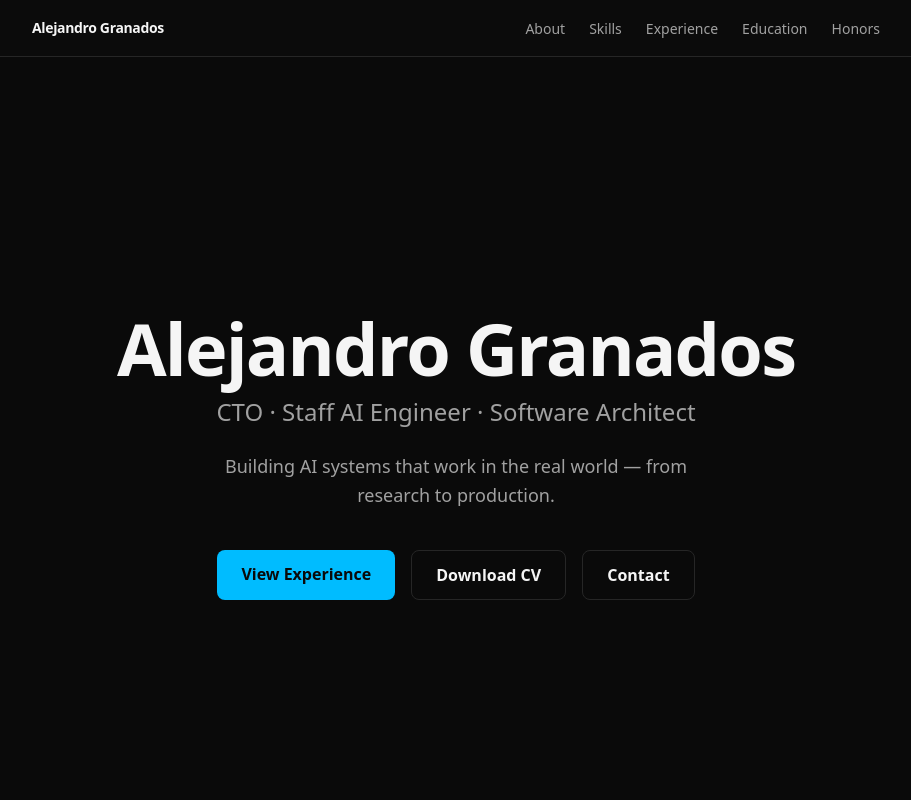
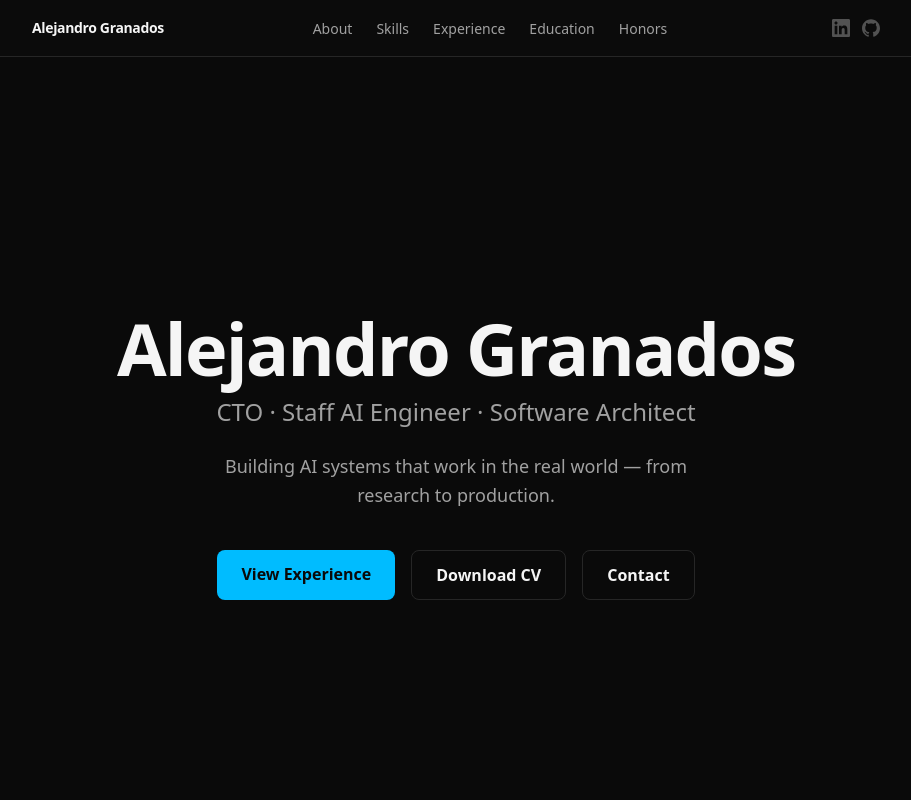
Before and after one commit to agranadosb/agranadosb-portfolio, a React (Vite) app: page / in a window 1280 px wide. Shown: the top 800 px of the page, without its empty margins (184-1095 px from the left). Built offline with nearby package versions, Linux system fonts and the light colour scheme.

Commit message:
feat: add social links for LinkedIn and GitHub in Nav component

```diff
--- a/src/components/Nav.tsx
+++ b/src/components/Nav.tsx
@@ -1,6 +1,7 @@
 import { DesktopNavLinks } from "@/components/DesktopNavLinks";
 import { MobileMenuPanel } from "@/components/MobileMenuPanel";
 import { MobileMenuToggle } from "@/components/MobileMenuToggle";
+import { GitHubLink, LinkedInLink } from "@/components/SocialLinks";
 import { useMobileMenu } from "@/components/useMobileMenu";
 
 const NAV_LINKS = [
@@ -26,6 +27,11 @@
 
         <DesktopNavLinks links={NAV_LINKS} />
 
+        <div className="hidden md:flex items-center gap-3 ml-4">
+          <LinkedInLink />
+          <GitHubLink />
+        </div>
+
         <MobileMenuToggle open={open} controls={menuId} onToggle={toggle} />
       </nav>
 
--- /dev/null
+++ b/src/components/SocialLinks.tsx
@@ -0,0 +1,45 @@
+export function LinkedInLink() {
+  return (
+    <a
+      href="https://www.linkedin.com/in/alejandro-granados-ba%C3%B1uls-011010148/"
+      target="_blank"
+      rel="noopener noreferrer"
+      className="text-ink-muted hover:text-ink-primary transition-colors"
+    >
+      <span className="sr-only">LinkedIn</span>
+      <svg
+        xmlns="http://www.w3.org/2000/svg"
+        width="18"
+        height="18"
+        viewBox="0 0 24 24"
+        fill="currentColor"
+        aria-hidden="true"
+      >
+        <path d="M20.447 20.452h-3.554v-5.569c0-1.328-.027-3.037-1.852-3.037-1.853 0-2.136 1.445-2.136 2.939v5.667H9.351V9h3.414v1.561h.046c.477-.9 1.637-1.85 3.37-1.85 3.601 0 4.267 2.37 4.267 5.455v6.286zM5.337 7.433c-1.144 0-2.063-.926-2.063-2.065 0-1.138.92-2.063 2.063-2.063 1.14 0 2.064.925 2.064 2.063 0 1.139-.925 2.065-2.064 2.065zm1.782 13.019H3.555V9h3.564v11.452zM22.225 0H1.771C.792 0 0 .774 0 1.729v20.542C0 23.227.792 24 1.771 24h20.451C23.2 24 24 23.227 24 22.271V1.729C24 .774 23.2 0 22.222 0h.003z" />
+      </svg>
+    </a>
+  );
+}
+
+export function GitHubLink() {
+  return (
+    <a
+      href="https://github.com/agranadosb"
+      target="_blank"
+      rel="noopener noreferrer"
+      className="text-ink-muted hover:text-ink-primary transition-colors"
+    >
+      <span className="sr-only">GitHub</span>
+      <svg
+        xmlns="http://www.w3.org/2000/svg"
+        width="18"
+        height="18"
+        viewBox="0 0 24 24"
+        fill="currentColor"
+        aria-hidden="true"
+      >
+        <path d="M12 .297c-6.63 0-12 5.373-12 12 0 5.303 3.438 9.8 8.205 11.385.6.113.82-.258.82-.577 0-.285-.01-1.04-.015-2.04-3.338.724-4.042-1.61-4.042-1.61C4.422 18.07 3.633 17.7 3.633 17.7c-1.087-.744.084-.729.084-.729 1.205.084 1.838 1.236 1.838 1.236 1.07 1.835 2.809 1.305 3.495.998.108-.776.417-1.305.76-1.605-2.665-.3-5.466-1.332-5.466-5.93 0-1.31.465-2.38 1.235-3.22-.135-.303-.54-1.523.105-3.176 0 0 1.005-.322 3.3 1.23.96-.267 1.98-.399 3-.405 1.02.006 2.04.138 3 .405 2.28-1.552 3.285-1.23 3.285-1.23.645 1.653.24 2.873.12 3.176.765.84 1.23 1.91 1.23 3.22 0 4.61-2.805 5.625-5.475 5.92.42.36.81 1.096.81 2.22 0 1.606-.015 2.896-.015 3.286 0 .315.21.69.825.57C20.565 22.092 24 17.592 24 12.297c0-6.627-5.373-12-12-12" />
+      </svg>
+    </a>
+  );
+}
```
